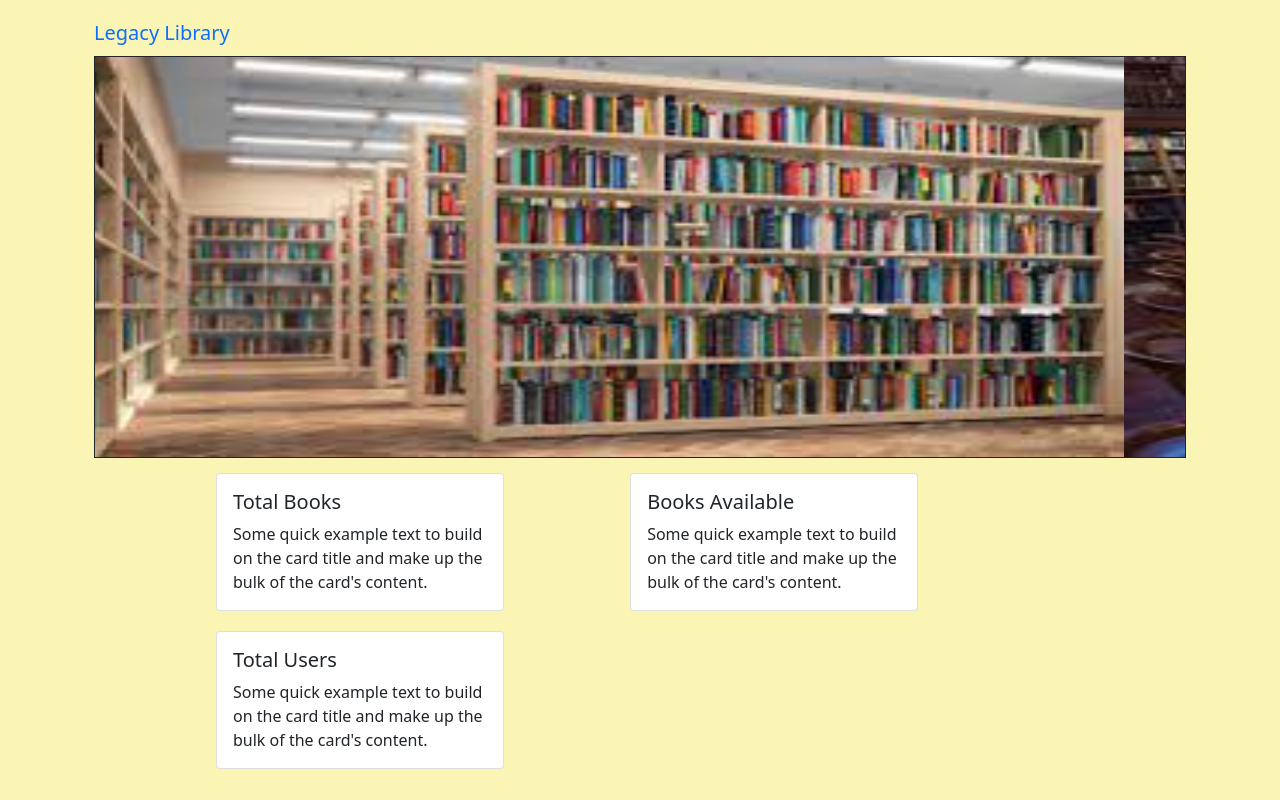
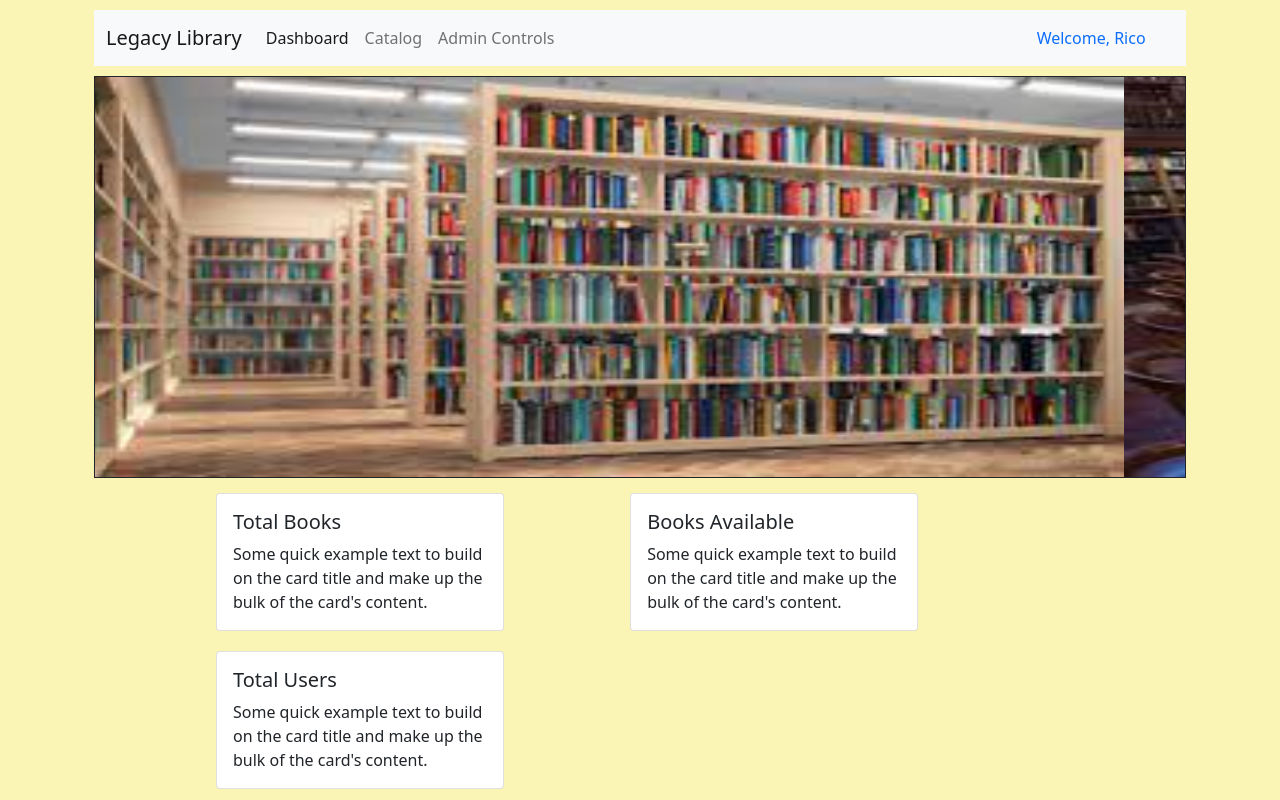
Before and after one commit to Istayfly7/NgLibrary-Management-App, an Angular app: page / in a window 1280 px wide. Built offline with nearby package versions, Linux system fonts and the light colour scheme.

Commit message:
added bootstrap navbar

```diff
--- a/src/app/library/library-carousel/library-carousel.component.ts
+++ b/src/app/library/library-carousel/library-carousel.component.ts
@@ -18,9 +18,13 @@
         </div>`
         ,
         styles: [`
-            .carousel {
+            .carousel-inner {
                 border: solid;
                 border-width: 1px;
+            }
+
+            .carousel {
+                padding-top: 10px;
             }
 
             img {
--- a/src/app/nav/navbar.component.html
+++ b/src/app/nav/navbar.component.html
@@ -1,24 +1,18 @@
-<div class="navbar navbar-default">
-    <div class="container-fluid">
-      <div class="navbar-header">
-        <a class="navbar-brand">Legacy Library</a>
+<nav class="navbar navbar-expand-lg navbar-light bg-light">
+  <div class="container-fluid">
+    <a class="navbar-brand" href="#">Legacy Library</a>
+    <button class="navbar-toggler" type="button" data-bs-toggle="collapse" data-bs-target="#navbarNavAltMarkup" aria-controls="navbarNavAltMarkup" aria-expanded="false" aria-label="Toggle navigation">
+      <span class="navbar-toggler-icon"></span>
+    </button>
+    <div class="collapse navbar-collapse" id="navbarNavAltMarkup">
+      <div class="navbar-nav">
+        <a class="nav-link active" aria-current="page" href="#">Dashboard</a>
+        <a class="nav-link" href="#">Catalog</a>
+        <a class="nav-link" href="#">Admin Controls</a>
       </div>
-
-      <div class="collapse navbar-collapse">
-        <ul class="nav navbar-nav">
-          <li>
-            <a href="">Dashboard</a>
-          </li>
-          <li><a href="">Catalog</a></li>
-          <li><a href="">Admin Controls</a></li>
-        </ul>
-        <div class="navbar-header navbar-right">
-          <ul class="nav navbar-nav">
-            <li>
-              <a>Welcome Rico</a>
-            </li>
-          </ul>
-        </div>
+      <div class="navbar-welcome">
+          <a class="nav-link" href="#">Welcome, Rico</a>
       </div>
     </div>
   </div>
+</nav>
--- a/src/app/nav/navbar.component.ts
+++ b/src/app/nav/navbar.component.ts
@@ -2,7 +2,12 @@
 
 @Component({
     selector: 'nav-bar',
-    templateUrl: './navbar.component.html'
+    templateUrl: './navbar.component.html',
+    styles: [`
+        .navbar-welcome {margin-left: 50%;}
+        .navbar {width: 1092px;
+                margin-left: 12px;}
+    `]
 })
 export class NavBarComponent {
 
```
